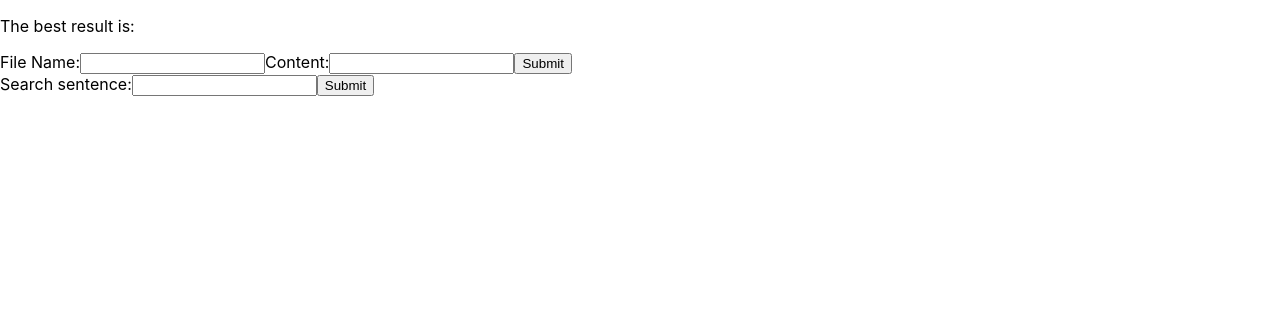
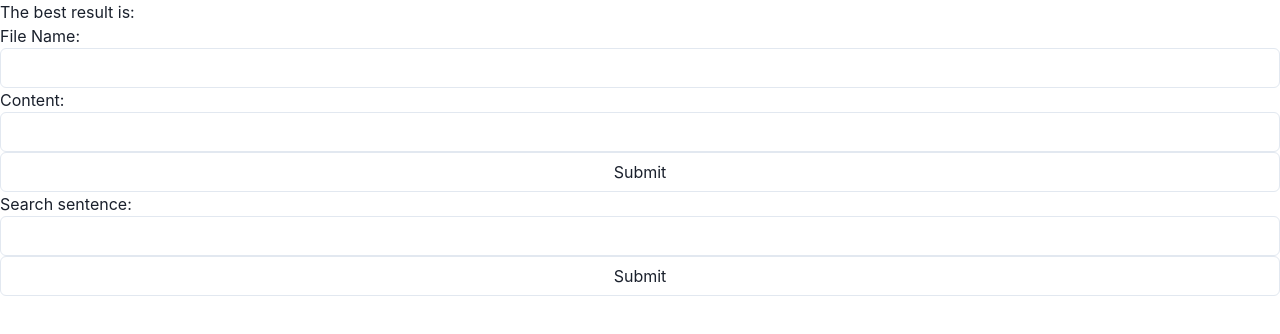
Before and after one commit to j10sanders/heb, a React (Create React App) app in the folder hebbiaFE/hebbia_react/: page / in a window 1280 px wide. Shown: the top 334 px of the page. Built offline with nearby package versions, Linux system fonts and the light colour scheme.

Commit message:
start with chakra

```diff
--- a/hebbiaFE/hebbia_react/package.json
+++ b/hebbiaFE/hebbia_react/package.json
@@ -4,10 +4,14 @@
   "private": true,
   "proxy": "http://localhost:5000",
   "dependencies": {
+    "@chakra-ui/react": "^2.2.9",
+    "@emotion/react": "^11.10.0",
+    "@emotion/styled": "^11.10.0",
     "@testing-library/jest-dom": "^5.16.5",
     "@testing-library/react": "^13.3.0",
     "@testing-library/user-event": "^13.5.0",
     "axios": "^0.27.2",
+    "framer-motion": "^7.2.1",
     "react": "^18.2.0",
     "react-dom": "^18.2.0",
     "react-hook-form": "^7.34.2",
--- a/hebbiaFE/hebbia_react/src/App.js
+++ b/hebbiaFE/hebbia_react/src/App.js
@@ -1,6 +1,8 @@
 import { useState } from "react";
 import axios from "axios";
 import { useForm } from "react-hook-form";
+import { ChakraProvider } from "@chakra-ui/react";
+import { Input } from "@chakra-ui/react";
 
 function App() {
   const [success, setSuccess] = useState(false);
@@ -11,24 +13,6 @@
     handleSubmit,
     formState: { errors },
   } = useForm();
-
-  // function getData() {
-  //   axios({
-  //     method: "GET",
-  //     url: "/test",
-  //   })
-  //     .then((response) => {
-  //       const res = response.data;
-  //       setResponse(res.search);
-  //     })
-  //     .catch((error) => {
-  //       if (error.response) {
-  //         console.log(error.response);
-  //         console.log(error.response.status);
-  //         console.log(error.response.headers);
-  //       }
-  //     });
-  // }
 
   const onSubmit = handleSubmit((data) => {
     console.log(data, "data");
@@ -58,23 +42,23 @@
   });
 
   return (
-    <div className="App">
+    <ChakraProvider>
       <header className="App-header">
         <p>The best result is: {response}</p>
         <form onSubmit={onSubmit}>
           <label htmlFor="name">File Name:</label>
-          <input type="text" name="name" {...register("name")} />
+          <Input type="text" name="name" {...register("name")} />
           <label htmlFor="content">Content:</label>
-          <input type="textArea" name="content" {...register("content")} />
-          <input type="submit" value="Submit" />
+          <Input type="textArea" name="content" {...register("content")} />
+          <Input type="submit" value="Submit" />
         </form>
         <form onSubmit={onSearch}>
           <label htmlFor="search">Search sentence:</label>
-          <input type="textArea" name="search" {...register("search")} />
-          <input type="submit" value="Submit" />
+          <Input type="textArea" name="search" {...register("search")} />
+          <Input type="submit" value="Submit" />
         </form>
       </header>
-    </div>
+    </ChakraProvider>
   );
 }
 
```
Also changed, not shown: 2 other files (tests, documents, lock files or other folders).
